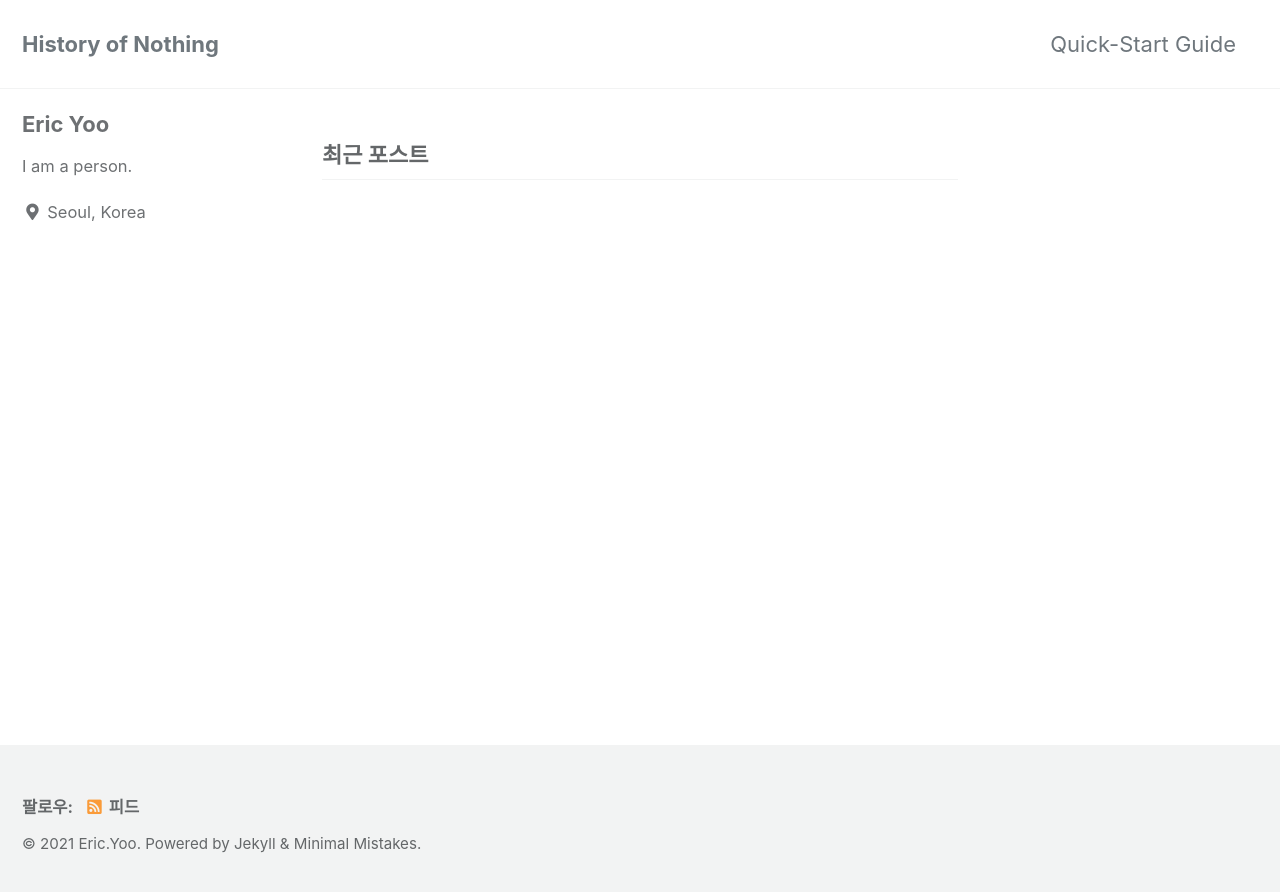
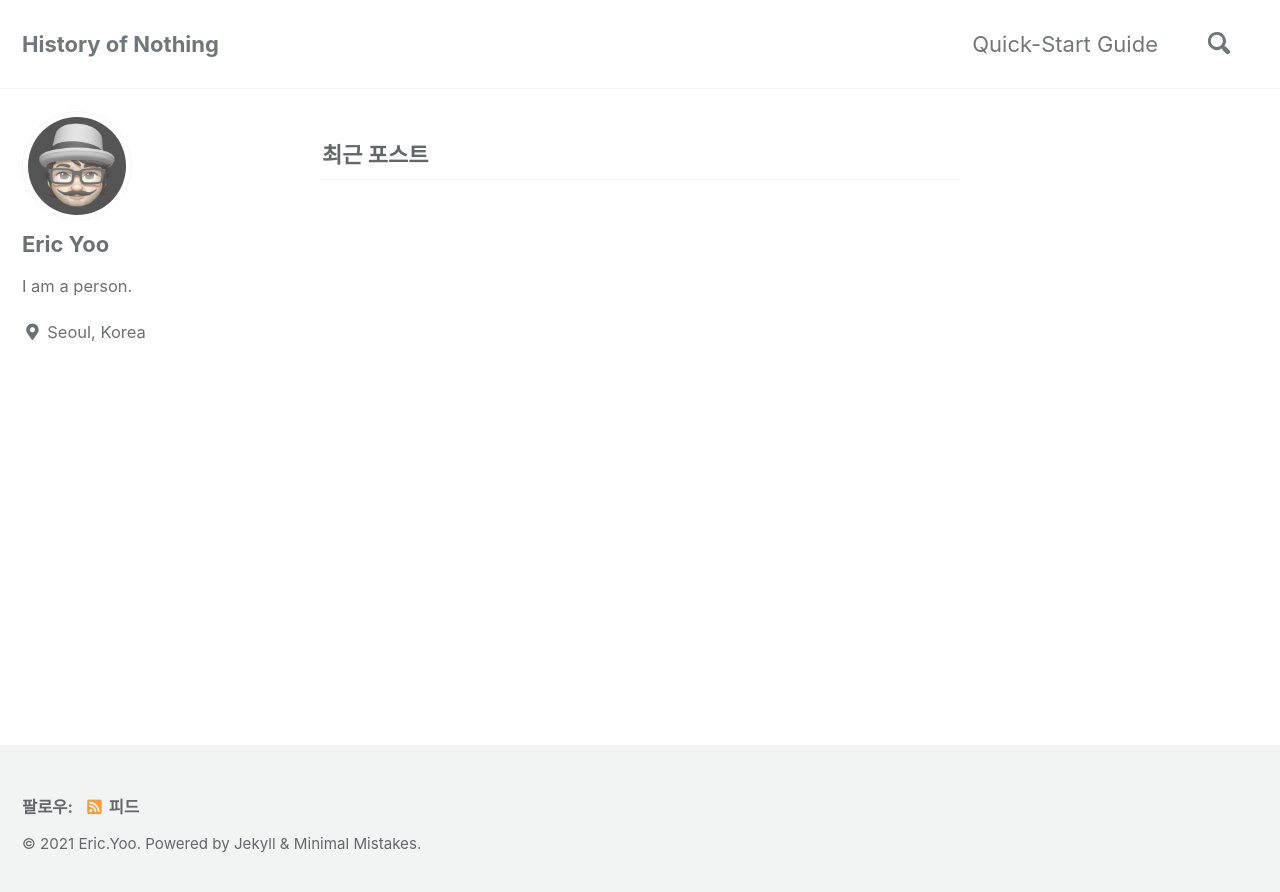
Before and after one commit to yoosungung/yoosungung.github.io, a Jekyll site: the page built from index.html, in a window 1280 px wide. Shown: the top 892 px of the page. Built offline with Jekyll 4.4.1, drawn with Linux system fonts in a browser that asks for light colours; cached includes are drawn as plain includes; the list of posts is cut into pages by our own code.

Commit message:
Update _config.yml

```diff
--- a/_config.yml
+++ b/_config.yml
@@ -52,7 +52,7 @@ reCaptcha:
 atom_feed:
   path                   : # blank (default) uses feed.xml
   hide                   : # true, false (default)
-search                   : # true, false (default)
+search                   : true # true, false (default)
 search_full_content      : # true, false (default)
 search_provider          : # lunr (default), algolia, google
 algolia:
@@ -95,7 +95,7 @@ analytics:
 # Site Author
 author:
   name             : "Eric Yoo"
-  avatar           : # path of avatar image, e.g. "/assets/images/bio-photo.jpg"
+  avatar           : /assets/ysu.png # path of avatar image, e.g. "/assets/images/bio-photo.jpg"
   bio              : "I am a person."
   location         : "Seoul, Korea"
   email            :
```
